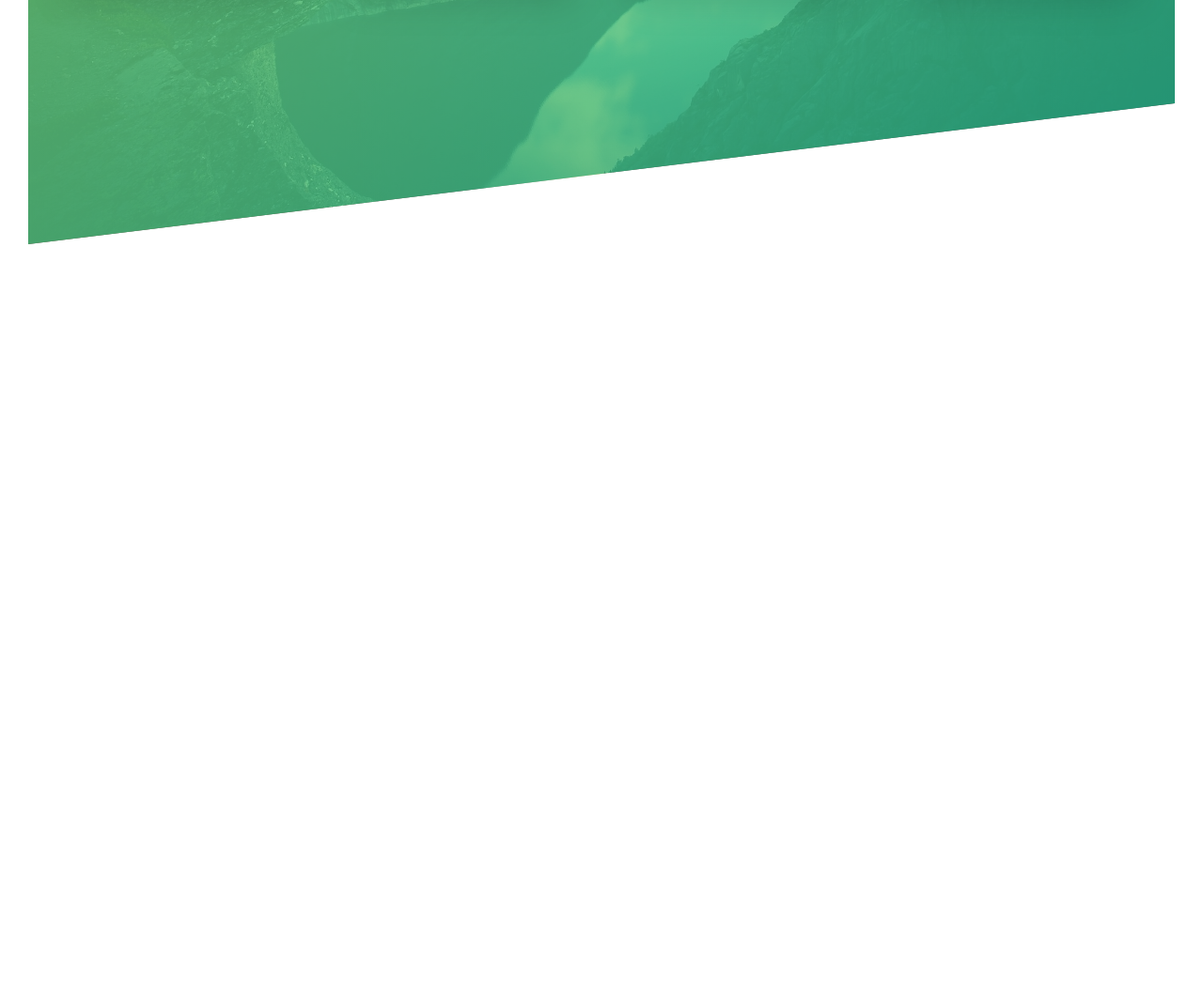
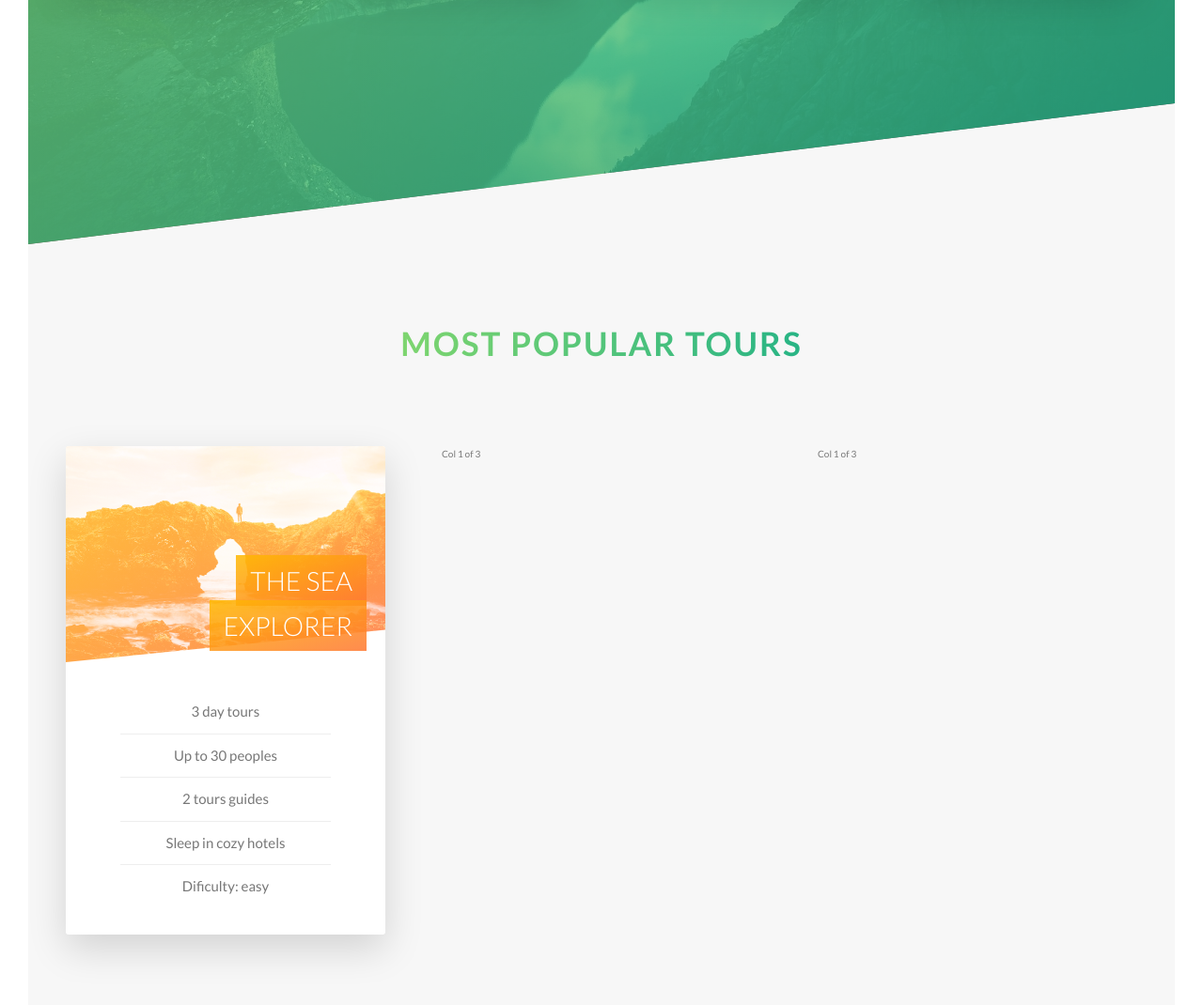
Before and after one commit to Larrygf02/project-css, a website: page index.html in a window 1280 px wide. Shown: the part 2054-3124 px from the top of the page at 94% size. Before the commit the page ends 2314 px from the top, so only its background shows below. Drawn offline with Linux system fonts and the light colour scheme.

Commit message:
building tours section

```diff
--- a/index.html
+++ b/index.html
@@ -106,6 +106,47 @@
                 </div>
             </div>
         </section>
+        <section class="section-tours">
+            <div class="u-center-text u-margin-bottom-big">
+                <h2 class="heading-secondary">
+                    Most popular tours
+                </h2>
+            </div>
+            <div class="row">
+                <div class="col-1-of-3">
+                    <div class="card">
+                        <div class="card__side card__side--front">
+                            <div class="card__picture card__picture--1">
+                                &nbsp;
+                            </div>
+                            <h4 class="card__heading">
+                                <span class="card__heading-span card__heading-span--1">
+                                    The Sea Explorer
+                                </span>
+                            </h4>
+                            <div class="card__details">
+                                <ul>
+                                    <li>3 day tours</li>
+                                    <li>Up to 30 peoples</li>
+                                    <li>2 tours guides</li>
+                                    <li>Sleep in cozy hotels</li>
+                                    <li>Dificulty: easy</li>
+                                </ul>
+                            </div>
+                        </div>
+                        <div class="card__side card__side--back card__side--back-1">
+                            BACK
+                        </div>
+                    </div>
+                </div>
+                <div class="col-1-of-3">
+                    Col 1 of 3
+                </div>
+                <div class="col-1-of-3">
+                    Col 1 of 3
+                </div>
+            </div>
+        </section>
     </main>
     <!--
         <section class="grid-test">
--- a/sass/abstracts/_variables.scss
+++ b/sass/abstracts/_variables.scss
@@ -3,7 +3,14 @@ $color-primary: #55c57a;
 $color-primary-light: #7ed56f;
 $color-primary-dark: #28b485;
 
+$color-secondary-light: #ffb900;
+$color-secondary-dark:#ff7730;
+
+$color-tertiary-light: #2998ff;
+$color-tertiary-light:#5643fa;
+
 $color-grey-light-1: #f7f7f7;
+$color-grey-light-2: #eee;
 
 $color-grey-dark: #777;
 $color-white: #fff;
--- /dev/null
+++ b/sass/components/_card.scss
@@ -0,0 +1,98 @@
+.card {
+    perspective: 150rem;
+    -moz-perspective: 150rem;
+    position: relative;
+    height: 52rem;
+
+    &__side {
+        height: 52rem;
+        transition: all .8s ease;
+        position: absolute;
+        top: 0;
+        left: 0;
+        width: 100%;
+        backface-visibility: hidden;
+        border-radius: 3px;
+        box-shadow: 0 1.5rem 4rem rgba($color-black, .15);
+        overflow: hidden;
+
+        &--front {
+            background-color: $color-white;
+        }
+        &--back {
+            transform: rotateY(180deg);
+            &-1 {
+                background-image: linear-gradient(to right  bottom, $color-secondary-light, $color-secondary-dark);
+            }
+        }
+    }
+    &:hover &__side--front {
+        transform: rotateY(-180deg);
+    }
+    &:hover &__side--back {
+        transform: rotateY(0);
+    }
+
+    &__picture {
+        background-size: cover;
+        height: 23rem;
+        background-blend-mode: screen;
+        clip-path: polygon(0 0, 100% 0,100% 85%, 0 100%);
+        -webkit-clip-path: polygon(0 0, 100% 0,100% 85%, 0 100%);
+
+        &--1 {
+            background-image: linear-gradient(to right  bottom, $color-secondary-light, $color-secondary-dark), url(../img/nat-5.jpg);
+        }
+
+        &--2 {
+            background-image: url(../img/nat-5.jpg);
+        }
+
+        &--3 {
+            background-image: url(../img/nat-5.jpg);
+        }
+    }
+
+    &__heading {
+        font-size: 2.8rem;
+        font-weight: 300;
+        text-transform: uppercase;
+        color: $color-white;
+        position: absolute;
+        text-align: right;
+        top: 12rem;
+        right: 2rem;
+        width: 75%;
+    }
+
+    &__heading-span {
+        padding: 1rem 1.5rem;
+        box-decoration-break: clone;
+        -webkit-box-decoration-break: clone;
+
+        &--1 {
+            background-image: linear-gradient(to right bottom,
+            rgba($color-secondary-light, .85),
+            rgba($color-secondary-dark, .85));
+        }
+    }
+
+    &__details {
+        padding: 3rem;
+        ul {
+            list-style: none;
+            width: 80%;
+            margin: 0 auto;
+
+            li {
+                text-align: center;
+                font-size: 1.5rem;
+                padding: 1rem;
+
+                &:not(:last-child) {
+                    border-bottom: 1px solid $color-grey-light-2;
+                }
+            }
+        }
+    }
+}
--- a/sass/main.scss
+++ b/sass/main.scss
@@ -8,6 +8,7 @@
 @import "base/utilities";
 
 @import "components/button";
+@import "components/card";
 @import "components/compositions";
 @import "components/feature-box";
 
--- a/sass/pages/_home.scss
+++ b/sass/pages/_home.scss
@@ -19,3 +19,10 @@
         transform: skewY(7deg);
     }
 }
+
+.section-tours {
+    background-color: $color-grey-light-1;
+    padding: 25rem 0 50rem 0;
+    margin-top: -10rem;
+
+}
```
Also changed, not shown: css/style.css.
